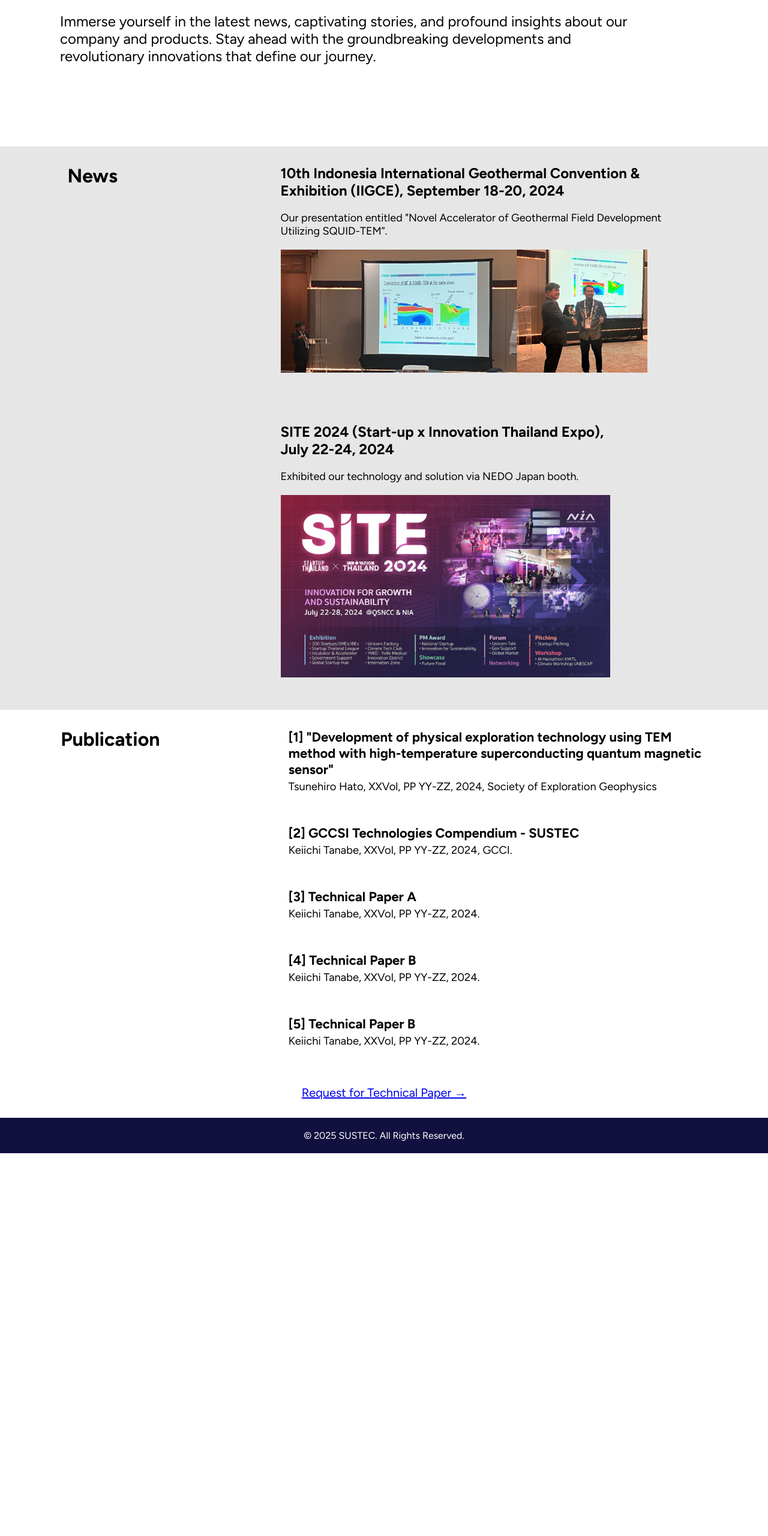
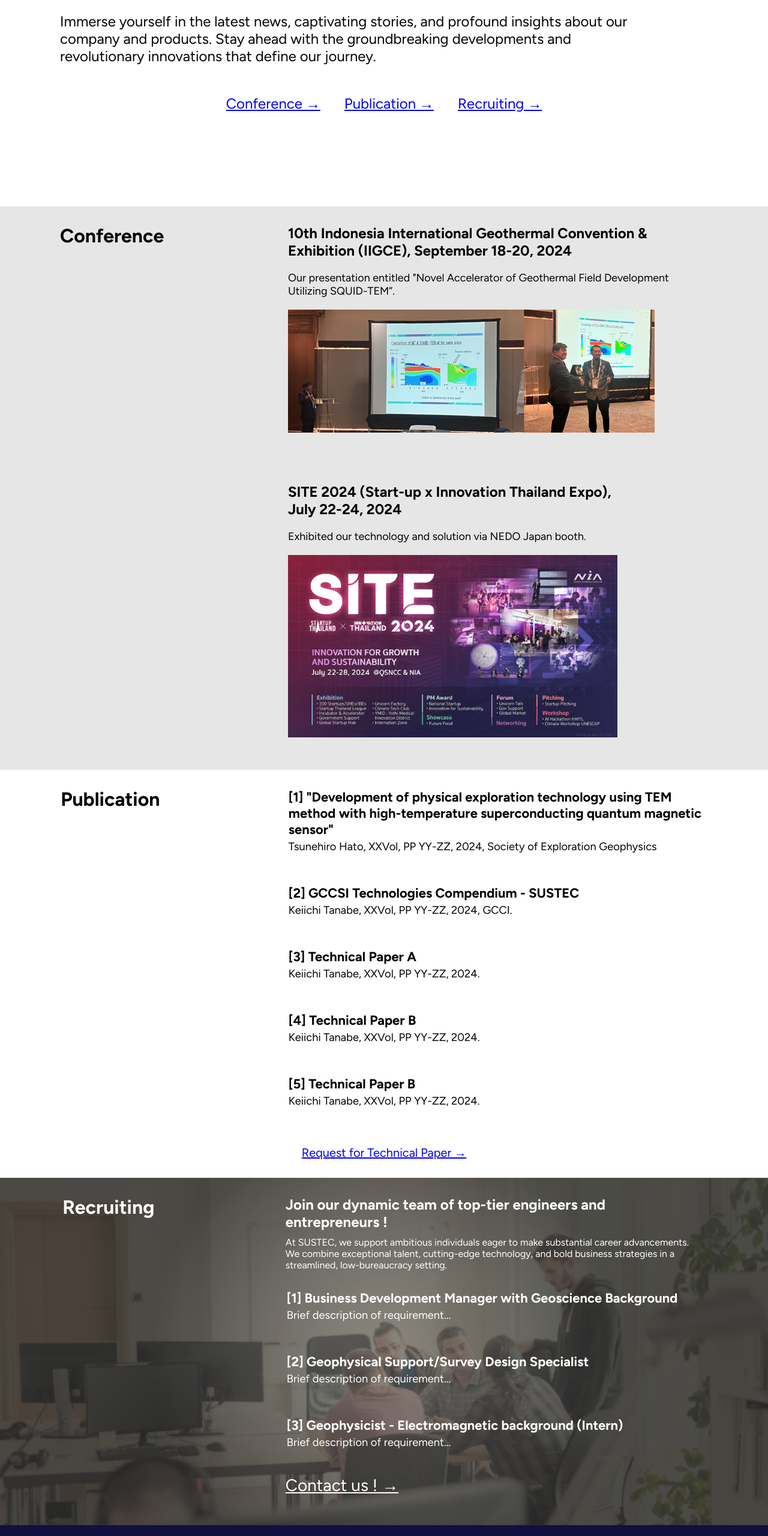
Before and after one commit to sogokome/sustecdummy, a plain HTML site: page news.html in a window 1280 px wide. Shown: the part 200-2760 px from the top of the page at 60% size. Before the commit the page ends 2122 px from the top, so only its background shows below. Drawn offline with Linux system fonts and the light colour scheme.

Commit message:
Add files via upload

```diff
--- a/news.css
+++ b/news.css
@@ -108,13 +108,14 @@ nav ul li a:hover {
 /*-----------------*/
 
 .news01 {
-    height: 400px;
+    height: 500px;
     /*background-image: url("images_usecase/usecase_title.png");*/
     background-size: cover;
     background-position: center;
     justify-content: center;
     align-items: center;
 }
+
 
 .news01 h2 {
     font-size: 64px;
@@ -128,6 +129,15 @@ nav ul li a:hover {
     padding: 0px 200px 20px 100px;
     color: black;
     text-align: start; /* Center align the logos */
+}
+.news01 .btn{
+    padding: 0px 100px 0 100px;
+    display: flex;
+    justify-content: center;
+}
+.news01 .btn a{
+    font-size: 24px;
+    padding: 30px 20px 0 20px;
 }
 
 /*--------------------------*/
@@ -148,7 +158,7 @@ nav ul li a:hover {
 
 .news02-header{
     align-items: center;
-    width: 120px;
+    width: 170px;
 }
 
 .news02-header h2 {
@@ -243,6 +253,88 @@ nav ul li a:hover {
 
   }
 
+/*---------------------------------*/
+/*  Recruiting - news02 Section   */
+/*---------------------------------*/
+.news05 {
+    height: auto;
+    background-color:rgb(230, 230, 230);
+    background-image: url("images_news/recruiting.png");
+    background-size: cover;
+    background-position: center;
+    justify-content: space-around;
+    align-items: start;
+    display: flex;
+    padding-bottom: 20px;
+    gap: 10px;
+}
+
+.news05-header{
+    align-items: center;
+    width: auto;
+}
+
+.news05-header h2 {
+    color: white;
+    font-size: 32px;
+    padding-top: 30px;
+    text-align: start; /* Center align the logos */
+}
+
+.news05-01{
+    width: 700px;
+}
+
+.news05-01 h3{
+    color: white;
+    padding: 30px 10px 0 0 ;
+    font-size: 24px;
+}
+.news05-01 p{
+    color: white;
+    padding: 10px 10px 0 0 ;
+    font-size: 16px;
+}
+
+.news05-01 table {
+    counter-reset: rowNumber;
+    padding: 20px 0 0px 0;
+    width: 100%;
+  }
+
+.news05-01 tbody tr td{
+    color: white;
+    counter-increment: rowNumber;
+    padding: 10px 0 40px 0;
+    font-size: 22px;
+  }
+.news05-01 tbody tr p{
+    color: white;
+    counter-increment: rowNumber;
+    padding: 10px 0 10px 0;
+    font-size: 18px;
+  }
+
+.news05-01 tbody tr td:first-child::before {
+    content: "[" counter(rowNumber) "]";
+    font-weight: bold;
+  }
+
+.news05-01 .btn{
+    color: white;
+    font-size: 28px;
+    text-align: start;
+    padding: 0 0 30px 0;
+
+  }
+  .news05-01 .contact-link {
+    color: white; /* ここで希望の色を指定します。例として赤色に設定 */
+  }
+
+  .news05-01 .contact-link:hover {
+    color: aquamarine; /* ホバー時の色を指定します。例として緑色に設定 */
+  }
+
 /*------------------------------*/
 /*---------- Footer ------------*/
 /*------------------------------*/
@@ -313,7 +405,7 @@ footer {
     /* Main part modification*/
         .news01 {
             width: 100%;
-            height: auto;
+            height: 400px;
         }
         .news01 h2 {
             font-size: 28px;
@@ -322,6 +414,15 @@ footer {
         .news01 p {
             font-size: 18px;
             padding: 0px 0px 70px 50px;
+        }
+        .news01 .btn {
+            font-size: 18px;
+            padding: 0px 0px 70px 50px;
+        }
+
+        .news01 .btn a {
+            font-size: 18px;
+            padding: 0px 20px 0px 0px;
         }
         .news02 {
             flex-direction: column;
@@ -375,6 +476,37 @@ footer {
             font-size: 18px;
         }
 
+        .news05 {
+            flex-direction: column;
+            gap: 10px;
+            width: 100%;
+            padding: 0 0 100px 0;
+        }
+        .news05-01 {
+            width: 100%;
+        }
+        .news05-header h2{
+            font-size: 26px;
+            padding: 20px 0 0 20px;
+        }
+
+        .news05-01 h3{
+            font-size: 26px;
+            padding: 20px 10px 0 20px;
+        }
+        .news05-01 p{
+            font-size: 18px;
+            padding: 20px 10px 0 20px;
+        }
+        .news05-01 table tbody tr td{
+            font-size: 18px;
+            padding: 0 0 20px 20px;
+        }
+        .news05-01 .btn a{
+            font-size: 18px;
+            padding: 0px 0px 0 20px;
+        }
+
 
    /* About responsible*/
         .about {
--- a/news.html
+++ b/news.html
@@ -56,13 +56,17 @@
                     and profound insights about our company and products. Stay ahead
                     with the groundbreaking developments and revolutionary innovations
                     that define our journey.</p>
+                <div class="btn">
+                    <a href="news.html#targetconf" class="a1">Conference &rightarrow;</a>
+                    <a href="news.html#targetpub" class="a2">Publication &rightarrow;</a>
+                    <a href="news.html#targetrec" class="a3">Recruiting &rightarrow;</a>
+                </div>
             </div>
         </section>
  <!-- News -->
         <section class="news02">
-            <div class="news02-header">
-                <h2>News </h2>
-
+            <div class="news02-header", id="targetconf">
+                <h2>Conference </h2>
             </div>
             <div class="news02-01">
                 <h2>10th Indonesia International Geothermal Convention & Exhibition (IIGCE),
@@ -88,7 +92,7 @@
         </section>
 <!-- Publication -->
         <section class="news03">
-            <div class="news03-header">
+            <div class="news03-header", id="targetpub">
                 <h2>Publication </h2>
             </div>
             <div class="news03-01">
@@ -130,6 +134,45 @@
                 <a href="contact.html">Request for Technical Paper &rightarrow;</a>
             </div>
         </section>
+    <!-- Recruiting -->
+    <section class="news05">
+        <div class="news05-header", id="targetrec">
+            <h2>Recruiting </h2>
+        </div>
+        <div class="news05-01">
+            <h3>Join our dynamic team of top-tier engineers and entrepreneurs ! </h3>
+            <p>At SUSTEC, we support ambitious individuals eager to make
+                substantial career advancements. We combine exceptional talent,
+                cutting-edge technology, and bold business strategies in a streamlined,
+                low-bureaucracy setting.</p>
+            <table>
+                <tbody>
+                    <tr>
+                        <td><b>
+                            Business Development Manager with Geoscience Background</b><br>
+                        <small>Brief description of requirement...</small>
+                        </td>
+                    </tr>
+                    <tr>
+                        <td><b>
+                            Geophysical Support/Survey Design Specialist</b><br>
+                        <small>Brief description of requirement...</small>
+                        </td>
+                    </tr>
+                    <tr>
+                        <td><b> Geophysicist - Electromagnetic background (Intern) </b><br>
+                            <small>Brief description of requirement...</small>
+                        </td>
+                    </tr>
+
+                </tbody>
+            </table>
+            <div class="btn">
+                <a href="contact.html" class="contact-link">Contact us ! &rightarrow;</a>
+            </div>
+        </div>
+
+    </section>
     </main>
     <!-- Footer -->
     <footer>
```
Also changed, not shown: recruiting.JPG (added).
